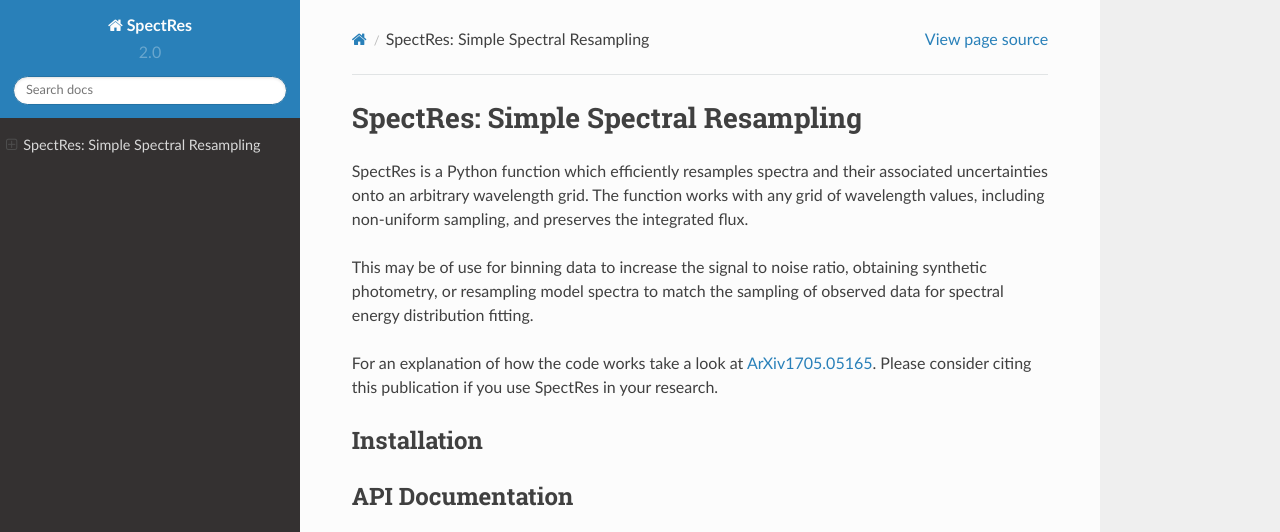
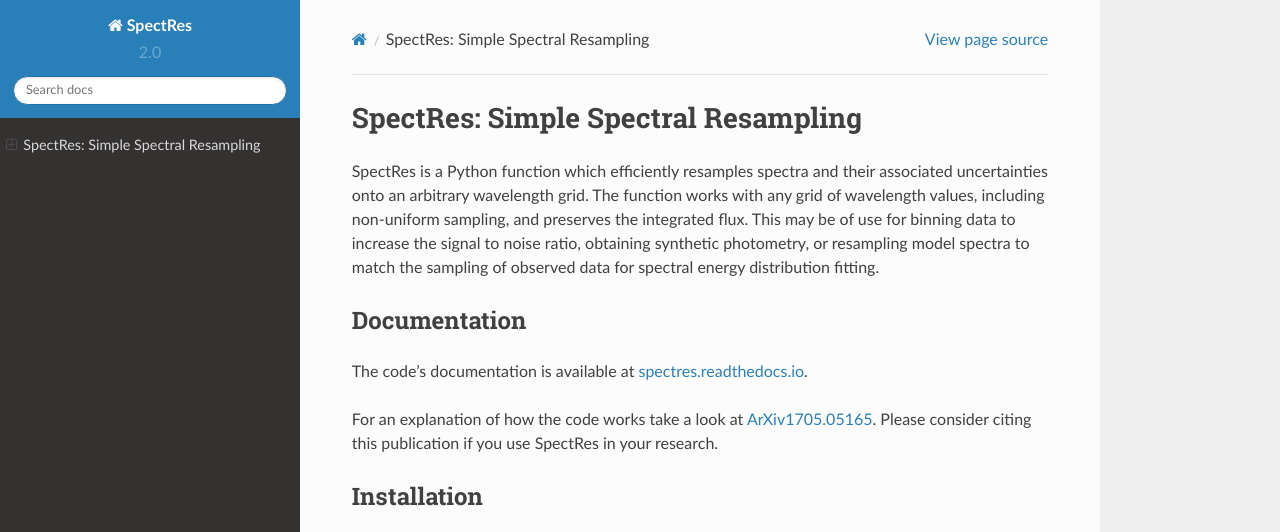
Before and after one commit to ACCarnall/SpectRes, a Sphinx documentation site: the page built from docs/index.rst, in a window 1280 px wide, cut to the strip 0-532 px from the top of the page. Built offline with Sphinx 7.4.7 and the Read the Docs theme 2.0.0, drawn with Linux system fonts in a browser that asks for light colours.

```diff
--- a/docs/index.rst
+++ b/docs/index.rst
@@ -6,9 +6,12 @@
 SpectRes: Simple Spectral Resampling
 ====================================
 
-SpectRes is a Python function which efficiently resamples spectra and their associated uncertainties onto an arbitrary wavelength grid. The function works with any grid of wavelength values, including non-uniform sampling, and preserves the integrated flux.
+SpectRes is a Python function which efficiently resamples spectra and their associated uncertainties onto an arbitrary wavelength grid. The function works with any grid of wavelength values, including non-uniform sampling, and preserves the integrated flux. This may be of use for binning data to increase the signal to noise ratio, obtaining synthetic photometry, or resampling model spectra to match the sampling of observed data for spectral energy distribution fitting.
 
-This may be of use for binning data to increase the signal to noise ratio, obtaining synthetic photometry, or resampling model spectra to match the sampling of observed data for spectral energy distribution fitting.
+Documentation
+-------------
+
+The code's documentation is available at `spectres.readthedocs.io <spectres.readthedocs.io>`_.
 
 For an explanation of how the code works take a look at `ArXiv1705.05165 <https://arxiv.org/abs/1705.05165>`_. Please consider citing this publication if you use SpectRes in your research.
 
```
Also changed, not shown: Readme.rst (+5 -2 lines), setup.py (added, +10 -0 lines).
